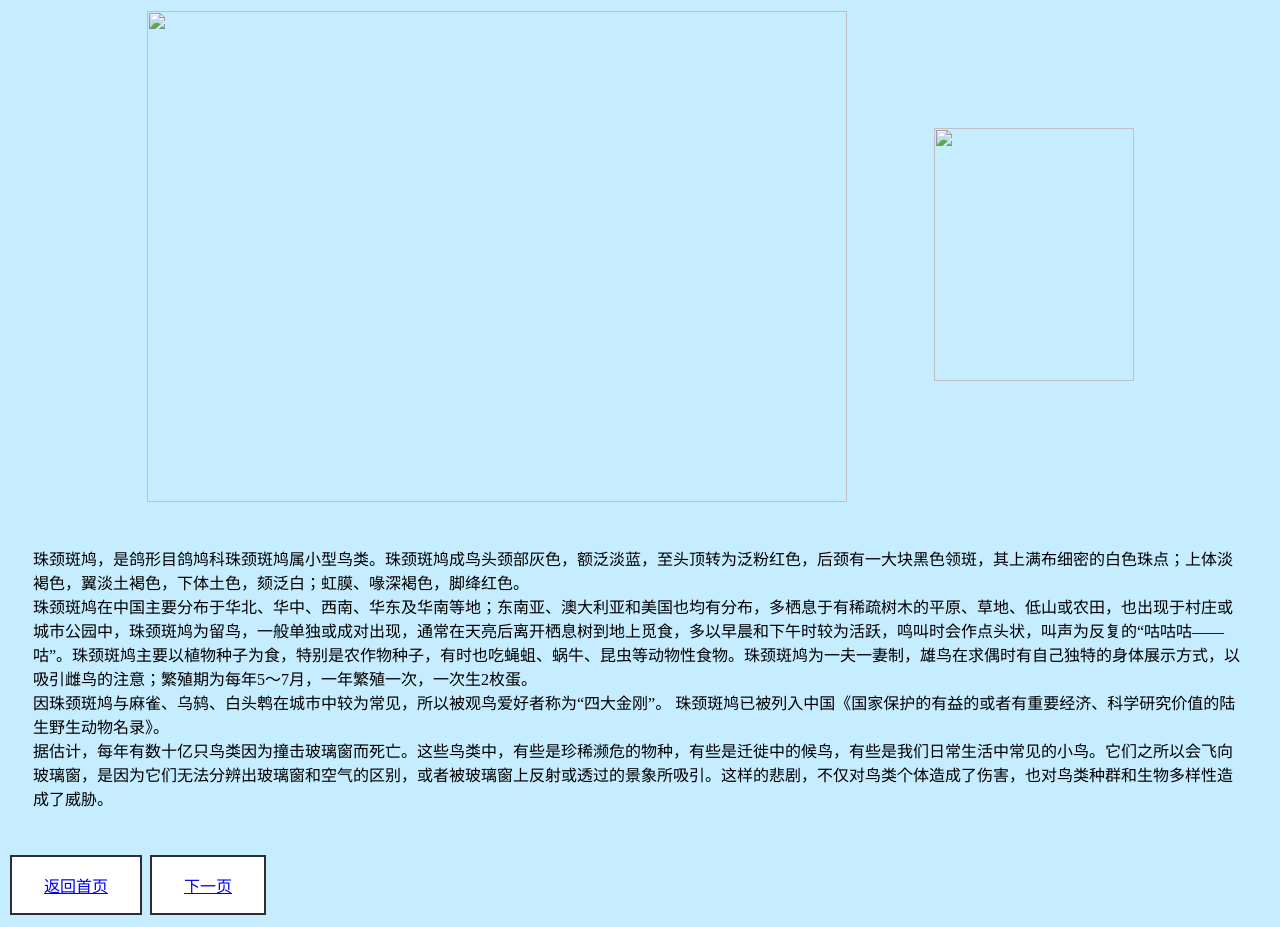
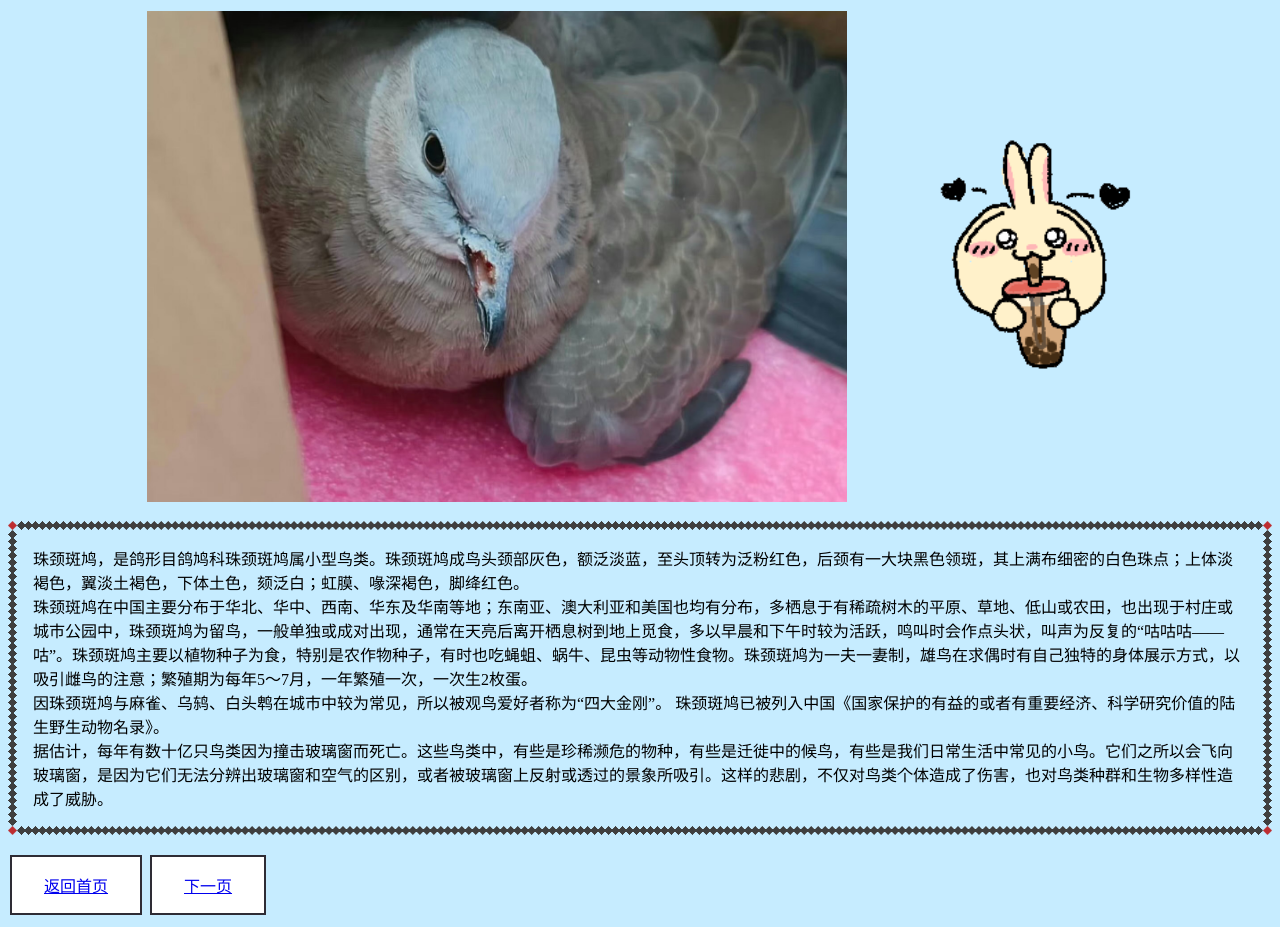
Before and after one commit to sxvsuwonabx/sxvsuwonabx.github.io, a plain HTML site: page Untitled-1.html in a window 1280 px wide. Drawn offline with Linux system fonts and the light colour scheme.

Commit message:
Update Untitled-1.html

```diff
--- a/Untitled-1.html
+++ b/Untitled-1.html
@@ -41,12 +41,12 @@
 }
 
 body {
-	background-color: #C6ECFF;
+  background-color: #C6ECFF;
 }
 #borderimg {
   border: 10px solid transparent;
   padding: 15px;
-  border-image: url( ../image/border.png) 30 round;
+  border-image: url( border.png) 30 round;
 }
 </style>
 </head>
@@ -56,8 +56,8 @@ body {
   <tbody>
     <tr>
       <td width="132">&nbsp;</td>
-      <td width="783"><img src="../image/IMG_1452.JPG" alt="" width="700" height="491" align="absmiddle"/></td>
-      <td width="345"><img src="../image/IMG_0205.GIF" width="200" height="253" alt=""/></td>
+      <td width="783"><img src="IMG_1452.JPG" alt="" width="700" height="491" align="absmiddle"/></td>
+      <td width="345"><img src="IMG_0205.GIF" width="200" height="253" alt=""/></td>
     </tr>
   </tbody>
 </table>
```
